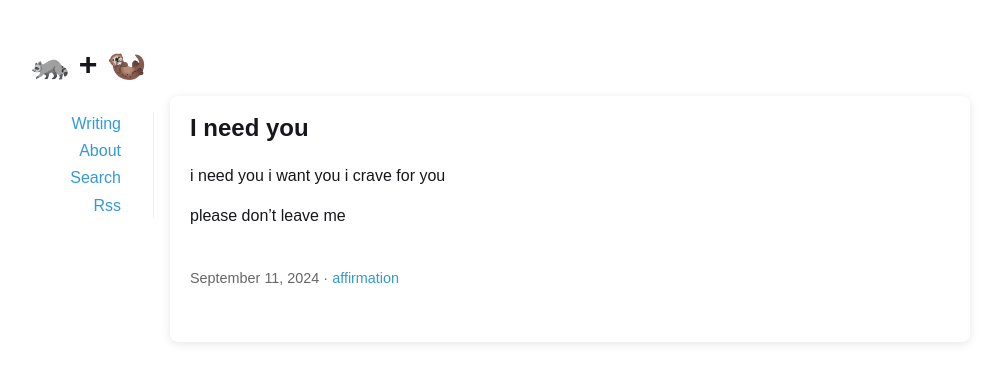
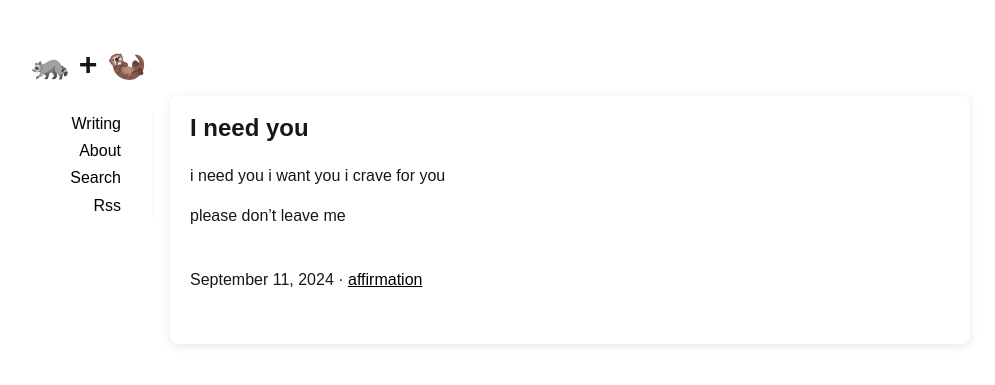
Before and after one commit to otter-writing/eros, a Jekyll site: the page built from _posts/2024-09-11-need.md, in a window 1280 px wide. Shown: the top 385 px of the page, without its empty margins (140-1135 px from the left). Built offline with Jekyll 4.4.1, drawn with Linux system fonts in a browser that asks for light colours.

Commit message:
layout adjustment

```diff
--- a/_layouts/post.html
+++ b/_layouts/post.html
@@ -25,34 +25,6 @@ layout: default
       font-size: 1.5em;
       margin-bottom: 10px;
     }
-
-    .meta {
-      color: #666;
-      font-size: 0.9em;
-    }
-
-    a {
-      color: #3498db;
-      text-decoration: none;
-    }
-
-    a:hover {
-      text-decoration: underline;
-    }
-
-    @media (max-width: 600px) {
-      .post {
-        padding: 15px;
-      }
-
-      h2 {
-        font-size: 1.25em;
-      }
-
-      .meta {
-        font-size: 0.8em;
-      }
-    }
   </style>
 </head>
 
```
Also changed, not shown: 12 other files.
